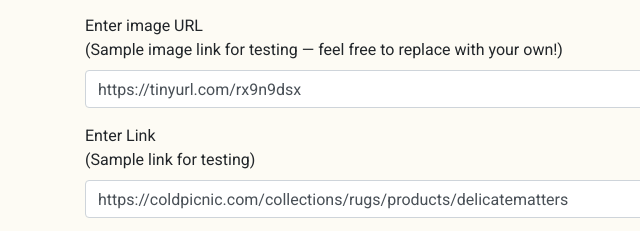
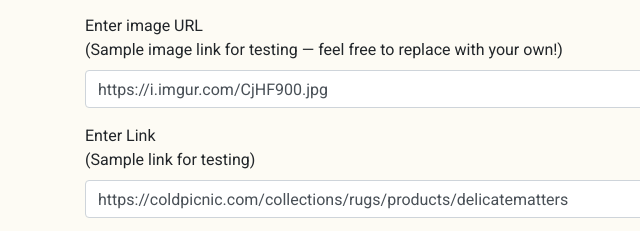
Before and after one commit to ghsyafii/furniture-wish-list, a plain HTML site: page index.html in a window 1280 px wide. Shown: the part 342-573 px from the top of the page, 0-640 px from the left. Drawn offline with nearby package versions, Linux system fonts and the light colour scheme; files that its build step writes are made by us from their sources; no server answers.

Commit message:
add imgur image link

```diff
--- a/index.html
+++ b/index.html
@@ -30,7 +30,7 @@
         </div>
         <div class="form-group">
             <label>Enter image URL <br>(Sample image link for testing — feel free to replace with your own!)</label>
-            <input type="text" class="form-control" id="productImage" value="https://tinyurl.com/rx9n9dsx">
+            <input type="text" class="form-control" id="productImage" value="https://i.imgur.com/CjHF900.jpg">
         </div>
         <div class="form-group">
             <label>Enter Link <br>(Sample link for testing)</label>
```
